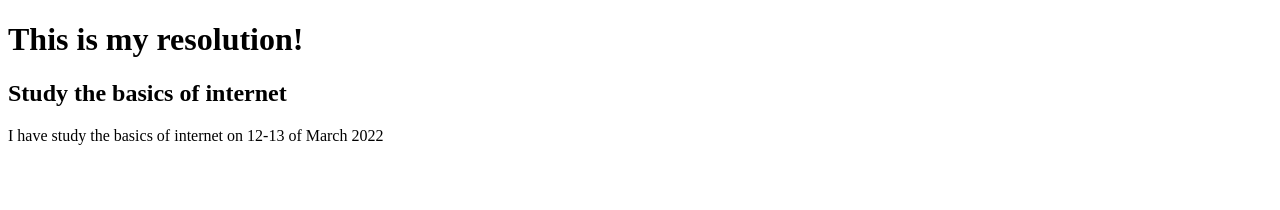
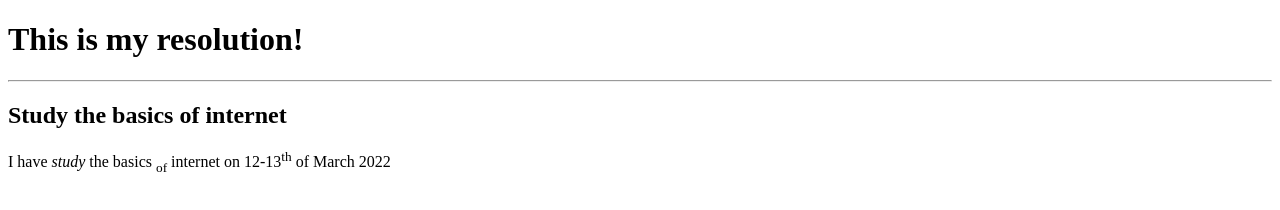
Before and after one commit to ZAmiera/myresolution, a plain HTML site: page index.html in a window 1280 px wide. Drawn offline with Linux system fonts and the light colour scheme.

Commit message:
add hr and +
add hr add i add sub add sup

```diff
--- a/index.html
+++ b/index.html
@@ -7,7 +7,8 @@
   </head>
   <body>
       <h1>This is my resolution!</h1>
+      <hr>
       <h2>Study the <b>basics</b> of internet</h2>
-      <p>I have study the basics of internet on 12-13 of March 2022</p>
+      <p>I have <i>study</i> the basics <sub>of</sub> internet on 12-13<sup>th</sup> of March 2022</p>
   </body>
 </html>
```
